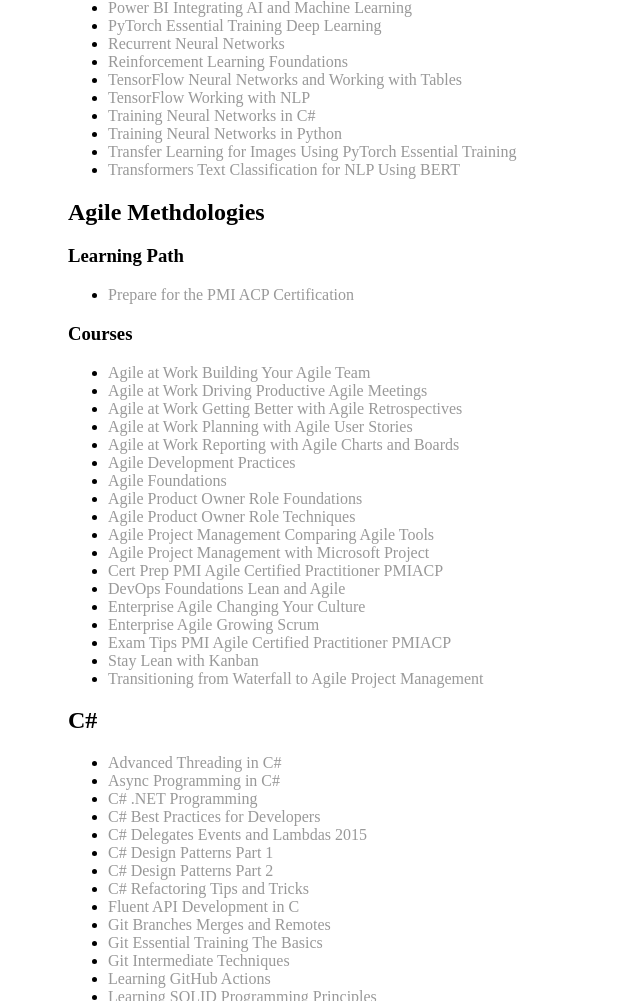
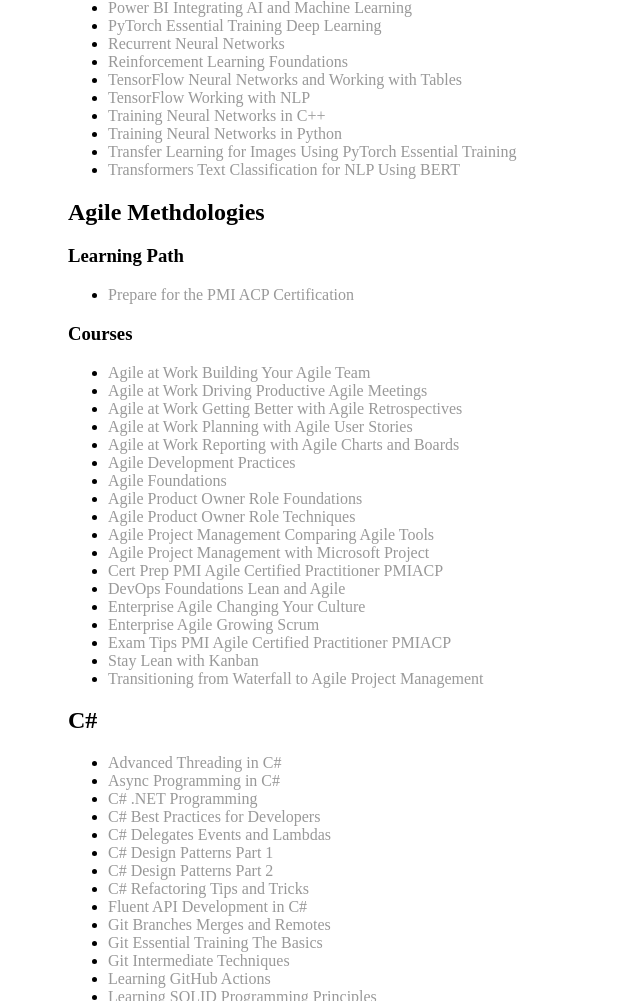
Before and after one commit to heaohan/heaohan.github.io, a Jekyll site: the page built from _posts/2023-06-05-he-aohan-certificates.md, in a window 1280 px wide and 1400 px high, scrolled down 777 px. Shown: the part 157-1158 px from the top of the window, without its empty margins (60-700 px from the left). Built offline with Jekyll 4.4.1, drawn with Linux system fonts in a browser that asks for light colours; comment, search, counter and statistics services are not loaded; some of the changed text lies outside the part shown.

Commit message:
fix: correct some typos

```diff
--- a/_posts/2023-06-05-he-aohan-certificates.md
+++ b/_posts/2023-06-05-he-aohan-certificates.md
@@ -4,7 +4,7 @@
 date: 2023-06-05
 ---
 
-Here are some Certificates I obtained recently.😄
+Here are some certificates I obtained recently.😄
 
 ## Machine Learning
 
@@ -41,7 +41,7 @@
 - [Reinforcement Learning Foundations](https://heaohan.github.io/files/certificate/CertificateOfCompletion_Reinforcement%20Learning%20Foundations.pdf)
 - [TensorFlow Neural Networks and Working with Tables](https://heaohan.github.io/files/certificate/CertificateOfCompletion_TensorFlow%20Neural%20Networks%20and%20Working%20with%20Tables.pdf)
 - [TensorFlow Working with NLP](https://heaohan.github.io/files/certificate/CertificateOfCompletion_TensorFlow%20Working%20with%20NLP.pdf)
-- [Training Neural Networks in C#](https://heaohan.github.io/files/certificate/CertificateOfCompletion_Training%20Neural%20Networks%20in%20C.pdf)
+- [Training Neural Networks in C++](https://heaohan.github.io/files/certificate/CertificateOfCompletion_Training%20Neural%20Networks%20in%20C.pdf)
 - [Training Neural Networks in Python](https://heaohan.github.io/files/certificate/CertificateOfCompletion_Training%20Neural%20Networks%20in%20Python.pdf)
 - [Transfer Learning for Images Using PyTorch Essential Training](https://heaohan.github.io/files/certificate/CertificateOfCompletion_Transfer%20Learning%20for%20Images%20Using%20PyTorch%20Essential%20Training.pdf)
 - [Transformers Text Classification for NLP Using BERT](https://heaohan.github.io/files/certificate/CertificateOfCompletion_Transformers%20Text%20Classification%20for%20NLP%20Using%20BERT.pdf)
@@ -79,11 +79,11 @@
 - [Async Programming in C#](https://heaohan.github.io/files/certificate/CertificateOfCompletion_Async%20Programming%20in%20C.pdf)
 - [C# .NET Programming](https://heaohan.github.io/files/certificate/CertificateOfCompletion_C%20%20.NET%20Programming.pdf)
 - [C# Best Practices for Developers](https://heaohan.github.io/files/certificate/CertificateOfCompletion_C%20Best%20Practices%20for%20Developers.pdf)
-- [C# Delegates Events and Lambdas 2015](https://heaohan.github.io/files/certificate/CertificateOfCompletion_C%20Delegates%20Events%20and%20Lambdas%202015.pdf)
+- [C# Delegates Events and Lambdas](https://heaohan.github.io/files/certificate/CertificateOfCompletion_C%20Delegates%20Events%20and%20Lambdas%202015.pdf)
 - [C# Design Patterns Part 1](https://heaohan.github.io/files/certificate/CertificateOfCompletion_C%20Design%20Patterns%20Part%201.pdf)
 - [C# Design Patterns Part 2](https://heaohan.github.io/files/certificate/CertificateOfCompletion_C%20Design%20Patterns%20Part%202.pdf)
 - [C# Refactoring Tips and Tricks](https://heaohan.github.io/files/certificate/CertificateOfCompletion_C%20Refactoring%20Tips%20and%20Tricks.pdf)
-- [Fluent API Development in C](https://heaohan.github.io/files/certificate/CertificateOfCompletion_Fluent%20API%20Development%20in%20C.pdf)
+- [Fluent API Development in C#](https://heaohan.github.io/files/certificate/CertificateOfCompletion_Fluent%20API%20Development%20in%20C.pdf)
 - [Git Branches Merges and Remotes](https://heaohan.github.io/files/certificate/CertificateOfCompletion_Git%20Branches%20Merges%20and%20Remotes.pdf)
 - [Git Essential Training The Basics](https://heaohan.github.io/files/certificate/CertificateOfCompletion_Git%20Essential%20Training%20The%20Basics.pdf)
 - [Git Intermediate Techniques](https://heaohan.github.io/files/certificate/CertificateOfCompletion_Git%20Intermediate%20Techniques.pdf)
@@ -95,5 +95,6 @@
 - [Threading in C#](https://heaohan.github.io/files/certificate/CertificateOfCompletion_Threading%20in%20C.pdf)
 
 ## MVTEC
+
 - [MVTEC certificate attendance](https://heaohan.github.io/files/certificate/MVTEC%20certificate%20attendance%20-%20He%20Ao%20Han.pdf)
 - [MVTEC certificate attendance Deep Learning](https://heaohan.github.io/files/certificate/MVTEC%20certificate%20attendance%20Deep%20Learning%20-%20He%20Ao%20Han.pdf)
```
